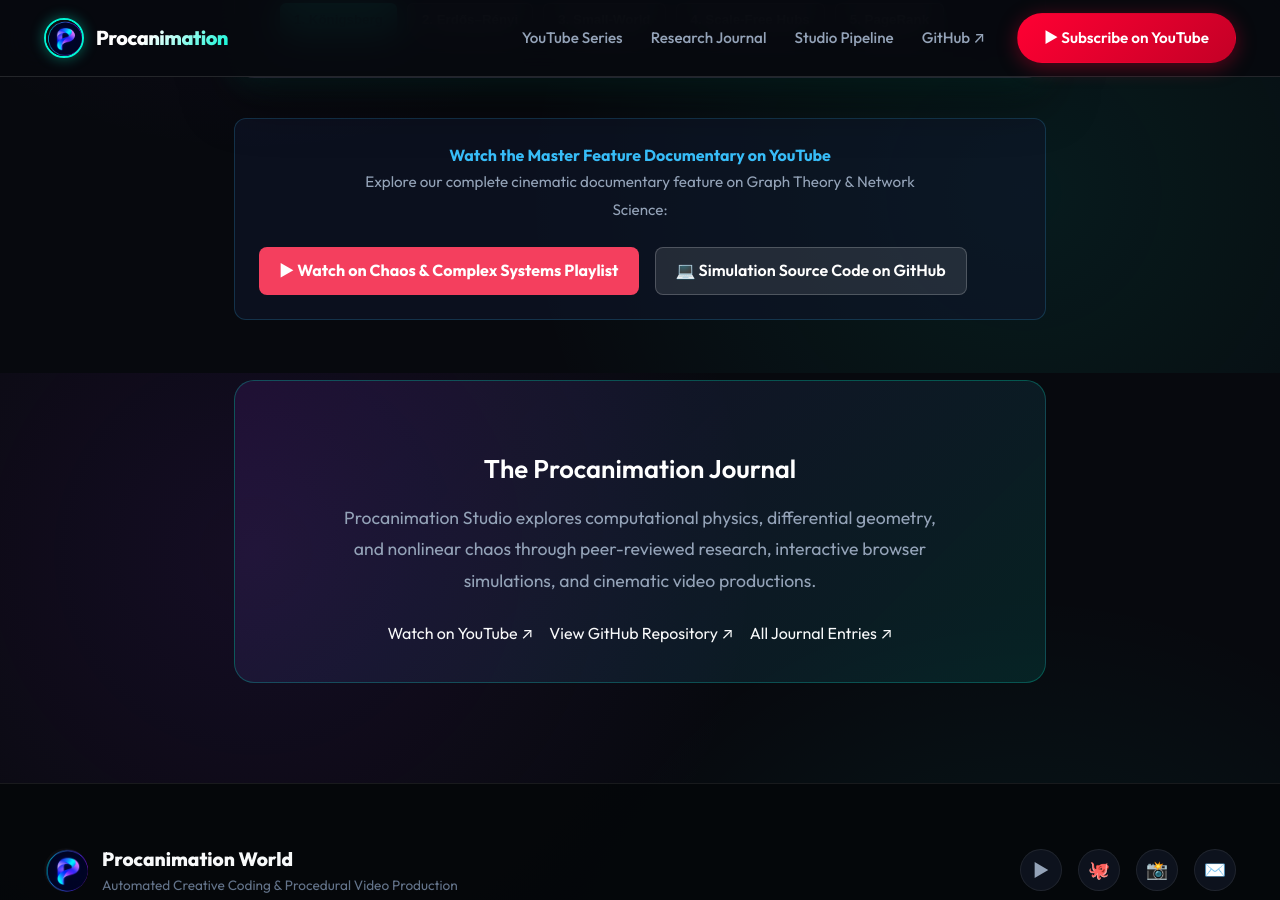
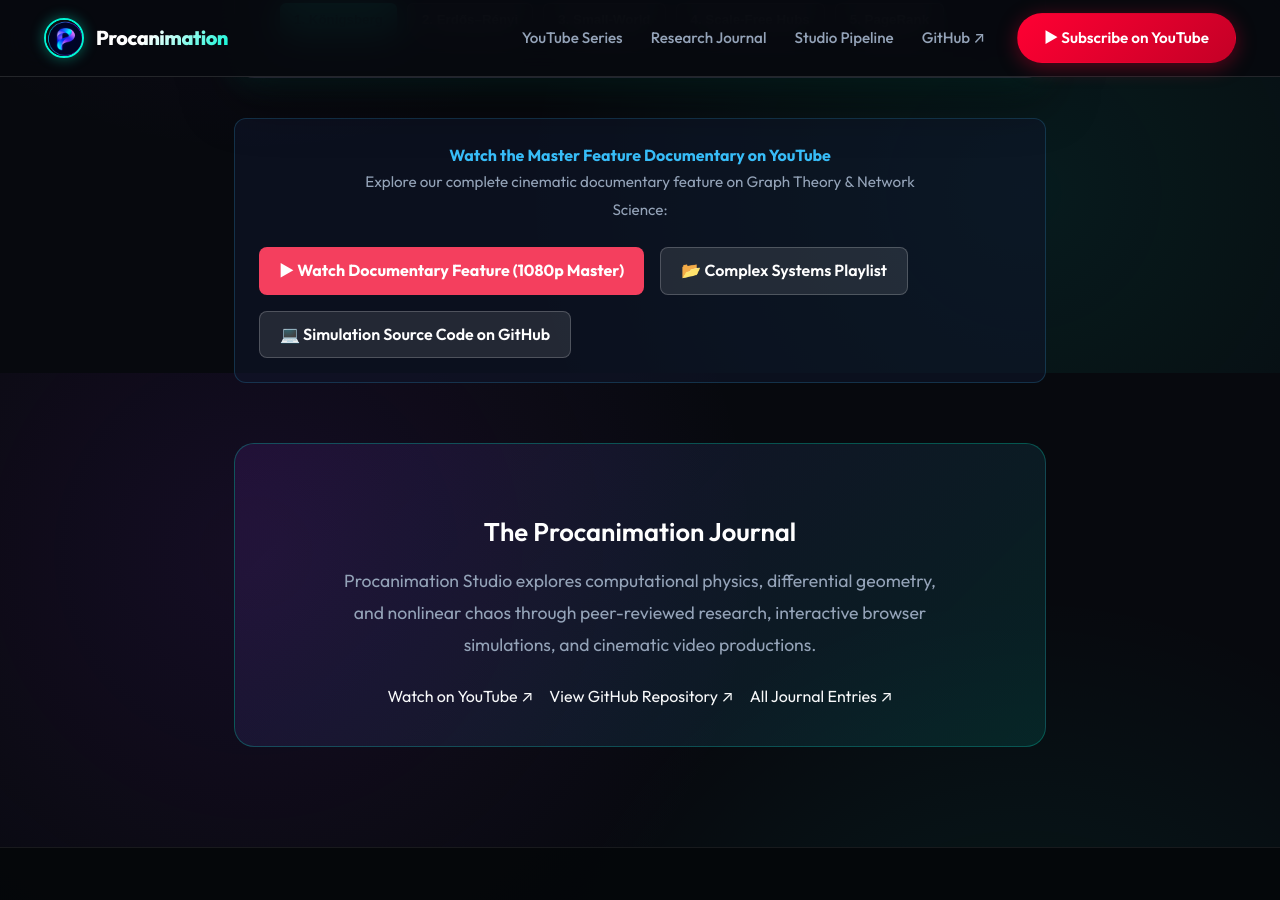
Before and after one commit to procanimation/procanimation.github.io, a Jekyll site: the page built from experiments/graph-theory-network-science.html, in a window 1280 px wide and 900 px high, scrolled down 2327 px. Built offline with Jekyll 4.4.1, drawn with Linux system fonts in a browser that asks for light colours.

Commit message:
Add Documentary XXVI: Graph Theory & Network Science (miTfcebk2l0)

```diff
--- a/experiments/graph-theory-network-science.html
+++ b/experiments/graph-theory-network-science.html
@@ -292,8 +292,11 @@
     Explore our complete cinematic documentary feature on Graph Theory & Network Science:
   </p>
   <div style="display:flex; gap:16px; margin-top:16px; flex-wrap:wrap;">
-    <a id="ytDocLink" href="https://youtube.com/playlist?list=PLbPPHfxM2AH8" target="_blank" style="display:inline-flex; align-items:center; gap:8px; background:#f43f5e; color:#fff; padding:10px 20px; border-radius:8px; text-decoration:none; font-weight:700;">
-      ▶ Watch on Chaos & Complex Systems Playlist
+    <a id="ytDocLink" href="https://www.youtube.com/watch?v=miTfcebk2l0" target="_blank" style="display:inline-flex; align-items:center; gap:8px; background:#f43f5e; color:#fff; padding:10px 20px; border-radius:8px; text-decoration:none; font-weight:700;">
+      ▶ Watch Documentary Feature (1080p Master)
+    </a>
+    <a href="https://youtube.com/playlist?list=PLbPPHfxM2AH8" target="_blank" style="display:inline-flex; align-items:center; gap:8px; background:rgba(255,255,255,0.1); color:#fff; padding:10px 20px; border-radius:8px; text-decoration:none; font-weight:600; border:1px solid rgba(255,255,255,0.2);">
+      📂 Complex Systems Playlist
     </a>
     <a href="https://github.com/procanimation/science-stuff" target="_blank" style="display:inline-flex; align-items:center; gap:8px; background:rgba(255,255,255,0.1); color:#fff; padding:10px 20px; border-radius:8px; text-decoration:none; font-weight:600; border:1px solid rgba(255,255,255,0.2);">
       💻 Simulation Source Code on GitHub
```
Also changed, not shown: _data/youtube.yml (+6 -5 lines).
